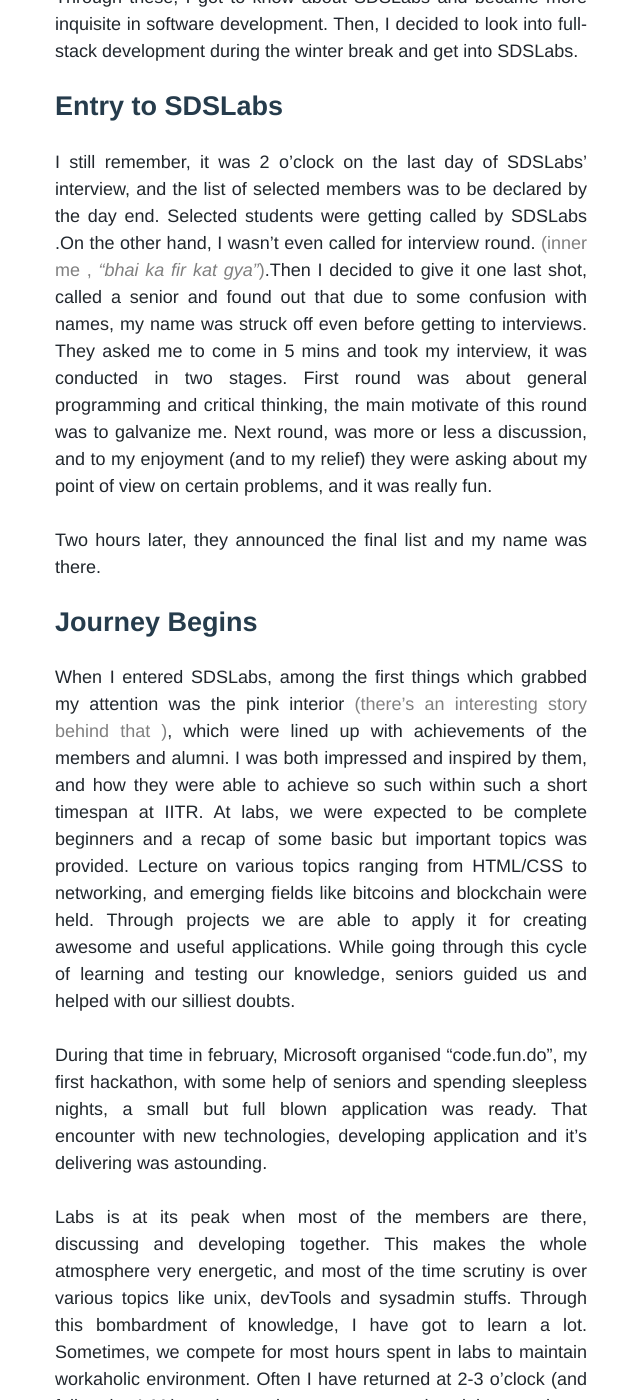
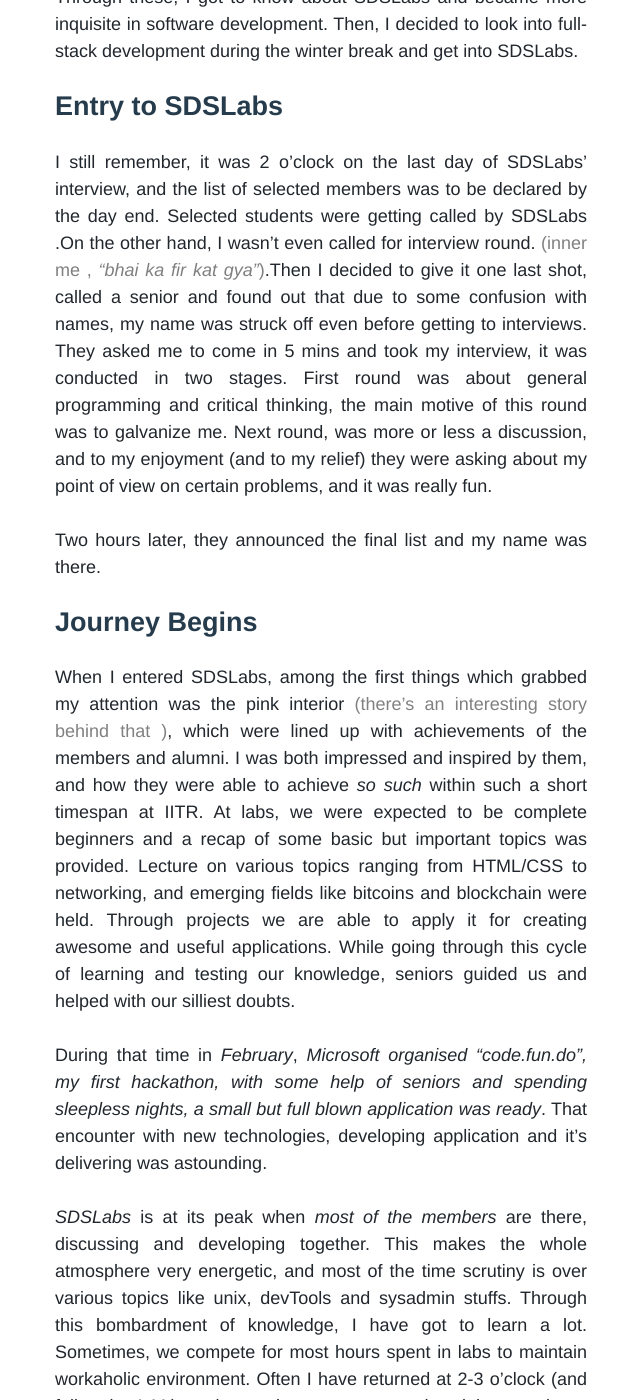
Before and after one commit to sdslabs/sdslabs.github.com, a Jekyll site: the page built from _posts/2017/2017-12-28-working-at-sdslabs-14.md, in a window 1280 px wide and 1400 px high, scrolled down 748 px. Shown: the whole window, without its empty margins (319-959 px from the left). Built offline with Jekyll 4.4.1, drawn with Linux system fonts in a browser that asks for light colours; some web fonts are replaced; comment, search, counter and statistics services are not loaded; some of the changed text lies outside the part shown.

Commit message:
Minor fixes

```diff
--- a/_posts/2017/2017-12-28-working-at-sdslabs-14.md
+++ b/_posts/2017/2017-12-28-working-at-sdslabs-14.md
@@ -16,19 +16,19 @@ From the beginning, SDSLabs was continuously organising various competitions on
 
 ## Entry to SDSLabs
 
-I still remember, it was 2 o'clock on the last day of SDSLabs' interview, and the list of selected members was to be declared by the day end. Selected students were getting called by SDSLabs .On the other hand, I wasn't even called for interview round. <span style="color:grey">(inner me , _"bhai ka fir kat gya"_)</span>.Then I decided to give it one last shot, called a senior and found out that due to some confusion with names, my name was struck off even before getting to interviews. They asked me to come in 5 mins and took my interview, it was conducted in two stages. First round was about general programming and critical thinking, the main motivate of this round was to galvanize me. Next round, was more or less a discussion, and to my enjoyment (and to my relief) they were asking about my point of view on certain problems, and it was really fun.
+I still remember, it was 2 o'clock on the last day of SDSLabs' interview, and the list of selected members was to be declared by the day end. Selected students were getting called by SDSLabs .On the other hand, I wasn't even called for interview round. <span style="color:grey">(inner me , _"bhai ka fir kat gya"_)</span>.Then I decided to give it one last shot, called a senior and found out that due to some confusion with names, my name was struck off even before getting to interviews. They asked me to come in 5 mins and took my interview, it was conducted in two stages. First round was about general programming and critical thinking, the main motive of this round was to galvanize me. Next round, was more or less a discussion, and to my enjoyment (and to my relief) they were asking about my point of view on certain problems, and it was really fun.
 
 Two hours later, they announced the final list and my name was there.
 
 ## Journey Begins
 
-When I entered SDSLabs, among the first things which grabbed my attention was the pink interior <span style="color: grey">(there’s an interesting story behind that )</span>, which were lined up with achievements of the members and alumni. I was both impressed and inspired by them, and how they were able to achieve so such  within such a short timespan at IITR. At labs, we were expected to be complete beginners and a recap of some basic but important topics was provided. Lecture on various topics ranging from HTML/CSS to networking, and emerging fields like bitcoins and blockchain were held. Through projects we are able to apply it for creating awesome and useful applications. While going through this cycle of learning and testing our knowledge, seniors guided us and helped with our silliest doubts.
+When I entered SDSLabs, among the first things which grabbed my attention was the pink interior <span style="color: grey">(there’s an interesting story behind that )</span>, which were lined up with achievements of the members and alumni. I was both impressed and inspired by them, and how they were able to achieve *so such* within such a short timespan at IITR. At labs, we were expected to be complete beginners and a recap of some basic but important topics was provided. Lecture on various topics ranging from HTML/CSS to networking, and emerging fields like bitcoins and blockchain were held. Through projects we are able to apply it for creating awesome and useful applications. While going through this cycle of learning and testing our knowledge, seniors guided us and helped with our silliest doubts.
 
-During that time in february, Microsoft organised "code.fun.do", my first hackathon, with some help of seniors and spending sleepless nights, a small but full blown application was ready. That encounter with new technologies, developing application and it's delivering was astounding.
+During that time in *February*, *Microsoft organised "code.fun.do", my first hackathon, with some help of seniors and spending sleepless nights, a small but full blown application was ready*. That encounter with new technologies, developing application and it's delivering was astounding.
 
-Labs is at its peak when most of the members are there, discussing and developing together. This makes the whole atmosphere very energetic, and most of the time scrutiny is over various topics like unix, devTools and sysadmin stuffs. Through this bombardment of knowledge, I have got to learn a lot. Sometimes, we compete for most hours spent in labs to maintain workaholic environment. Often I have returned at 2-3 o'clock (and fellas, its A.M.), and sometimes even spent the night over there. One of my favorite nights is when we conducted the internal hackathon to develop some of our own applications, got to work in a team and that trifling competition, including the most entertaining part of flying kira's drone.
+*SDSLabs* is at its peak when *most of the members* are there, discussing and developing together. This makes the whole atmosphere very energetic, and most of the time scrutiny is over various topics like unix, devTools and sysadmin stuffs. Through this bombardment of knowledge, I have got to learn a lot. Sometimes, we compete for most hours spent in labs to maintain workaholic environment. Often I have returned at 2-3 o'clock (and fellas, its A.M.), and sometimes even spent the night over there. One of my favorite nights is when we conducted the internal hackathon to develop some of our own applications, got to work in a team and that trifling competition, including the most entertaining part of flying kira's drone.
 
-Sometimes, gyan sessions from seniors are necessary to keep ourselves motivated. Resources and direction provided by them help in maintaining swift workflow. Following reddit, hackernews and medium has become a part of my daily routine. Without even realising, I have gained so much from labs each day that such exposure wouldn't be possible anywhere else really.
+Sometimes, gyan sessions from seniors are necessary to keep ourselves motivated. Resources and direction provided by them help in maintaining swift workflow. Following reddit, hackernews and medium has become a part of my daily routine. Without even realising, I have gained so much from labs each day that such exposure wouldn't be possible anywhere else.
 
 ## Fun and Trip
 
```
